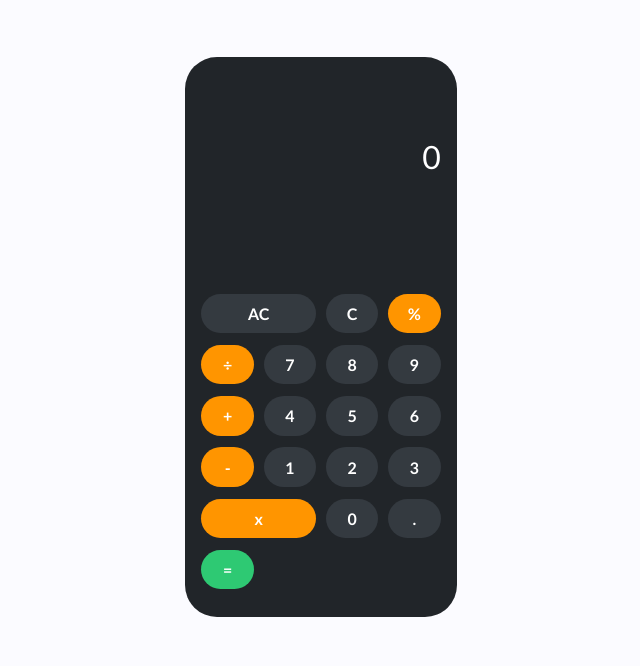
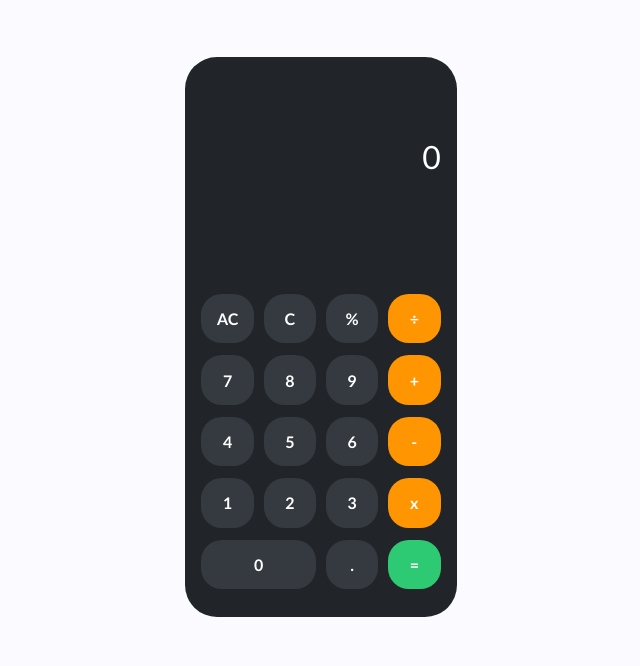
Before and after one commit to milosmicevic/calculator, a plain HTML site: page index.html in a window 1280 px wide. Shown: the part 83-749 px from the top of the page, without its empty margins (319-959 px from the left). Drawn offline with Linux system fonts and the light colour scheme.

Commit message:
Update style.css

```diff
--- a/style.css
+++ b/style.css
@@ -85,6 +85,10 @@ body {
   background-color: #ff9500;
 }
 
+#container main .calculator-container .buttons-container .modulus {
+  background-color: #343a40;
+}
+
 #container main .calculator-container .buttons-container #equals-button {
   background-color: #2ec973;
 }
@@ -94,8 +98,8 @@ body {
   background-color: #9b9b9b;
   cursor: pointer;
 }
-#container main .calculator-container .buttons-container .button:nth-child(1),
-#container main .calculator-container .buttons-container .button:nth-child(16) {
+
+#container main .calculator-container .buttons-container .button:nth-child(17) {
   width: 48%;
 }
 
```
